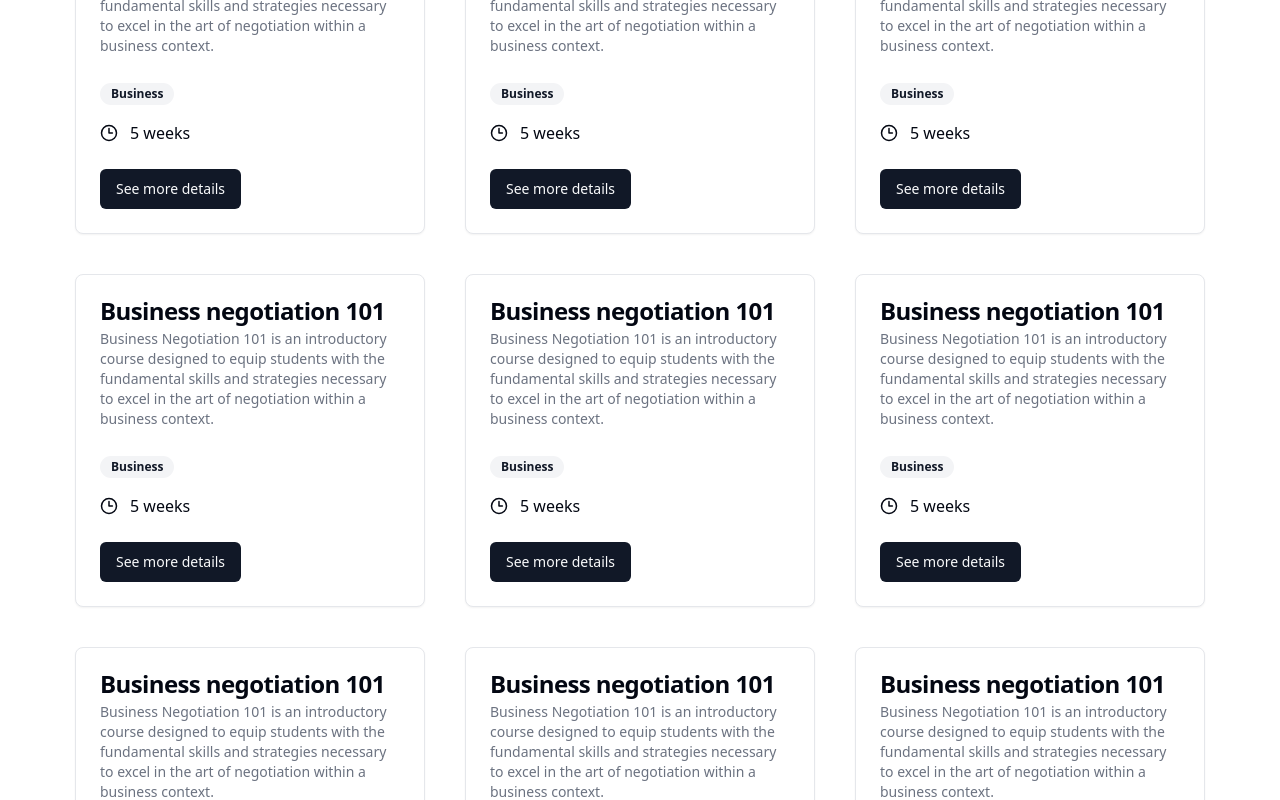
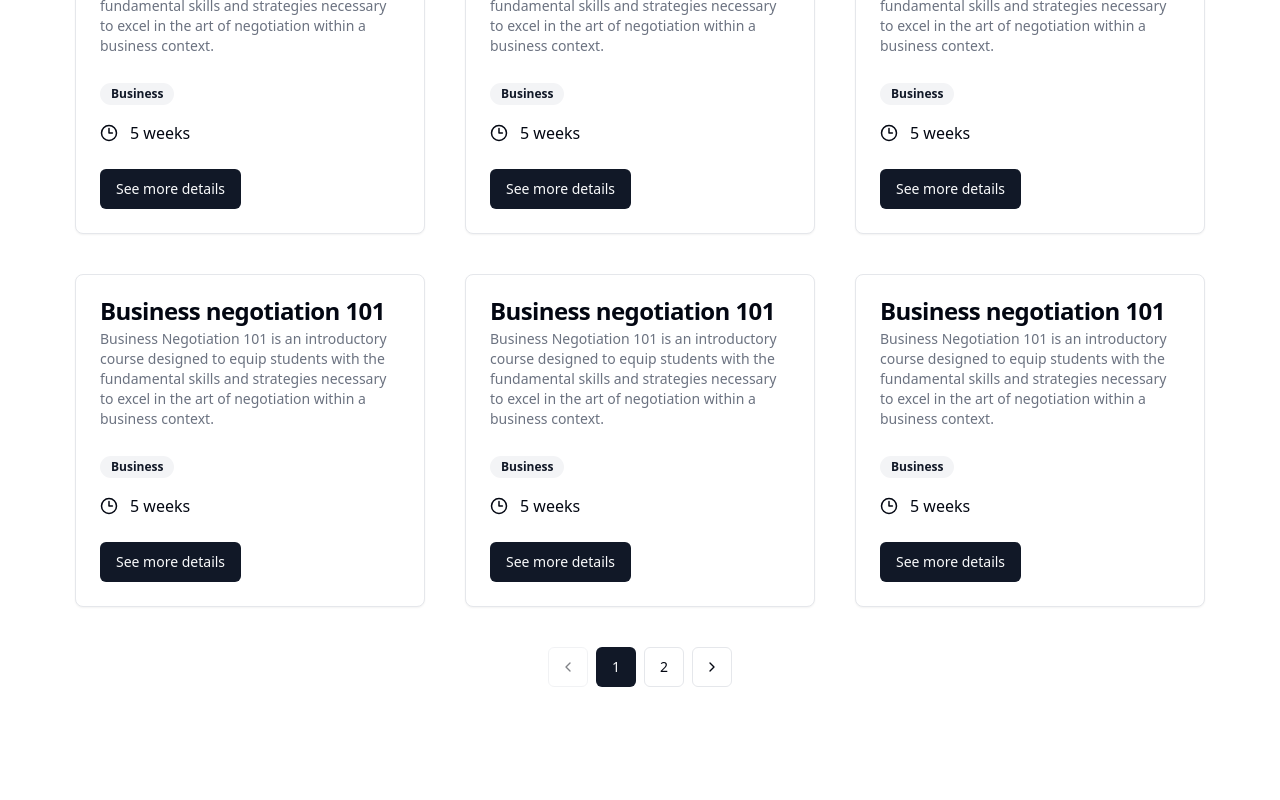
Before and after one commit to jmbeba/SkillSprint, a React (Vite) app: page / in a window 1280 px wide. Shown: the part 585-1385 px from the top of the page. After the commit the page ends 1312 px from the top, so only its background shows below. Built offline with nearby package versions, Linux system fonts and the light colour scheme.

Commit message:
Pagination logic added

```diff
--- a/src/components/CourseList.jsx
+++ b/src/components/CourseList.jsx
@@ -5,17 +5,23 @@ import { Button } from "./ui/button";
 
 const CourseList = () => {
   const mockCourses = new Array(12).fill(1);
-  const totalPages = Math.ceil(mockCourses.length / 9)
+  const totalPages = Math.ceil(mockCourses.length / 9);
+
+  const limit = 9;
+
   const pagination = usePagination({
     total: totalPages,
     initialPage: 1,
   });
 
+  const startIndex = (pagination.active - 1) * limit;
+  const endIndex = pagination.active * limit;
+
   return (
     <>
       <div className="mt-10 w-full flex justify-center">
         <div className=" grid grid-cols-3 gap-10">
-          {mockCourses.map((_, index) => (
+          {mockCourses.slice(startIndex, endIndex).map((_, index) => (
             <CourseCard />
           ))}
         </div>
@@ -34,12 +40,17 @@ const CourseList = () => {
             onClick={() => pagination.setPage(page)}
             variant={`${pagination.active === page ? "default" : "outline"}`}
             size="icon"
-            disabled={page === 'dots'}
+            disabled={page === "dots"}
           >
-            {page === 'dots' ? '...' : page}
+            {page === "dots" ? "..." : page}
           </Button>
         ))}
-        <Button onClick={() => pagination.next()} variant="outline" disabled={pagination.active === totalPages} size="icon">
+        <Button
+          onClick={() => pagination.next()}
+          variant="outline"
+          disabled={pagination.active === totalPages}
+          size="icon"
+        >
           <ChevronRight className="h-4 w-4" />
         </Button>
       </div>
```
